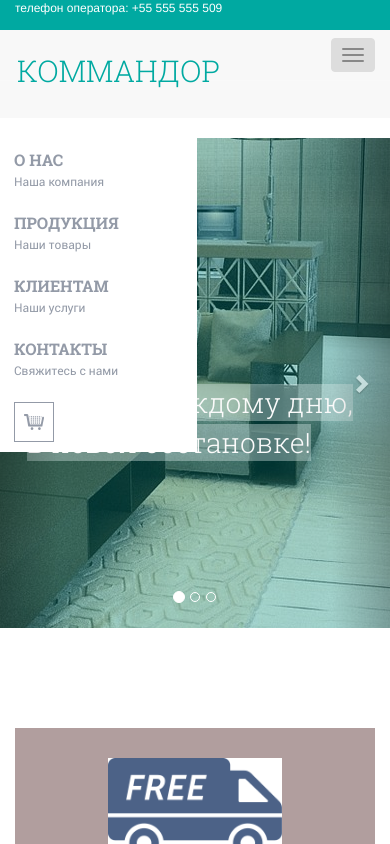
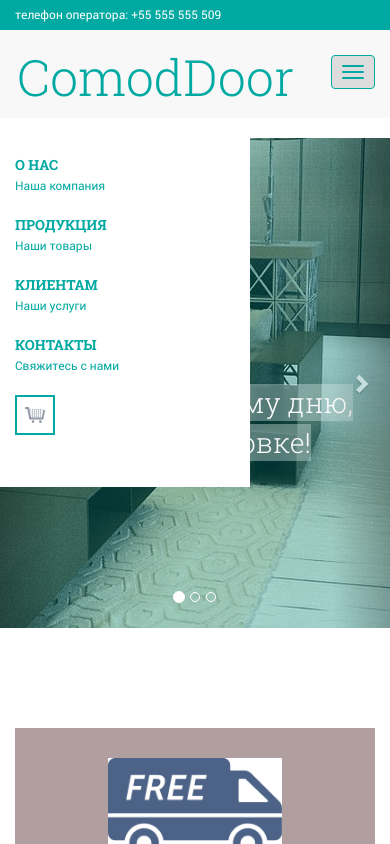
Before and after one commit to pavelnikitin/koman, a website: page index.html in a window 390 px wide. Both pictures are taken after a click on the button "Toggle navigation". Shown: the top 844 px of the page. Drawn offline with nearby package versions, Linux system fonts and the light colour scheme.

Commit message:
Signed-off-by: pavelnikitin <pavel.svetlogorskiy@yandex.ru>

```diff
--- a/index.html
+++ b/index.html
@@ -12,18 +12,19 @@
 </head>
 
 <body>
-    <div class="container-fluid fat">
-        <div class="row">
-            <div class="col-xs-12 fat">
-                <div class="row wrap ">
-                    <div class="col-sm-5 col-xs-12 topheader__support">телефон оператора:&nbsp+55&nbsp555&nbsp555&nbsp509</div>
+    <div class="container-fluid">
+        <!-- Шапка страницы -->
+        <section class="row">
+            <div class="col-xs-12 ">
+                <div class="row topheader">
+                    <div class="col-sm-5 col-xs-12 topheader_support">телефон оператора:&nbsp+55&nbsp555&nbsp555&nbsp509</div>
                 </div>
             </div>
-        </div>
-        <div class="row">
+        </section>
+        <section class="row">
+            <!-- Навбар -->
             <nav class="navbar navbar-default mynavbar">
-                <div class="container">
-                    <!-- Brand and toggle get grouped for better mobile display -->
+                <div class="container-fluid">
                     <div class="navbar-header">
                         <button type="button" class="navbar-toggle collapsed" data-toggle="collapse" data-target="#bs-example-navbar-collapse-1"
                             aria-expanded="false">
@@ -32,30 +33,28 @@
                                 <span class="icon-bar"></span>
                                 <span class="icon-bar"></span>
                             </button>
-                        <a class="navbar-brand mybrand" href="#">КОММАНДОР</a>
+                        <a class="navbar-brand mynavbar_brand" href="#">ComodDoor</a>
                     </div>
-
-                    <!-- Collect the nav links, forms, and other content for toggling -->
                     <div class="collapse navbar-collapse" id="bs-example-navbar-collapse-1">
-                        <ul class="nav navbar-nav">
-                            <li class="active "><a href="#"><span class="bold">О НАС</span><br><span class="light">Наша компания</span></a></li>
+                        <ul class="nav navbar-nav navbar-right">
+                            <li class="active "><a href="#"><span class="font_bold">О Нас</span><br><span class="font_light">Наша компания</span></a></li>
                             <span class="sr-only">(current)</span>
                             </a>
                             </li>
-                            <li><a href="#"><span class="bold">ПРОДУКЦИЯ</span><br><span class="light">Наши товары</span></a></li>
-                            <li><a href="#"><span class="bold">КЛИЕНТАМ</span><br><span class="light">Наши услуги</span></a></li>
-                            <li><a href="#"><span class="bold">КОНТАКТЫ</span><br><span class="light">Свяжитесь с нами</span></a></li>
+                            <li><a href="#"><span class="font_bold">Продукция</span><br><span class="font_light">Наши товары</span></a></li>
+                            <li><a href="#"><span class="font_bold">Клиентам</span><br><span class="font_light">Наши услуги</span></a></li>
+                            <li><a href="#"><span class="font_bold">Контакты</span><br><span class="font_light">Свяжитесь с нами</span></a></li>
                             <li>
                                 <a href="#">
-                                    <div class="basket"></div>
+                                    <div class="mynavbar_basket"></div>
                                 </a>
                             </li>
                         </ul>
                     </div>
                 </div>
             </nav>
-        </div>
-        <div class="row slider">
+        </section>
+        <section class="row slider">
             <!-- Карусель -->
             <div id="myCarousel" class="carousel slide" data-interval="300000" data-ride="carousel">
                 <!-- Индикаторы для карусели -->
@@ -85,7 +84,7 @@
                         <div class="carousel-caption"></div>
                         <img src="img/slide3.jpg" alt="...">
                     </div>
-                    <div class="mask"><span class="slogan">Радуйся каждому дню,</span><br><span class="slogan">в новой обстановке!</span></div>
+                    <div class="item_colormask"><span class="item_slogan">Радуйся каждому дню,</span><br><span class="item_slogan">в новой обстановке!</span></div>
                 </div>
                 <!-- Навигация для карусели -->
                 <!-- Кнопка, осуществляющая переход на предыдущий слайд с помощью атрибута data-slide="prev" -->
@@ -99,7 +98,7 @@
 
             </div>
 
-        </div>
+        </section>
         <div class="row">
             <div class="col-sm-12 col-md-4 servis ">
                 <div class="str"><img class="delivery" src="img/delivery.png" alt="...">
--- a/less/styles.less
+++ b/less/styles.less
@@ -2,9 +2,8 @@
 @import "mymixins.less";
 @import "myvariables.less";
 @import "myfonts.less";
-
+/* Общие стили*/
 a {
-    color: #ffffff;
     text-decoration: none;
     &:hover {
     text-decoration: none;
@@ -12,9 +11,20 @@ a {
     }
 }
 
-.row .wrap {
-    background-color: @colordark;
+
+.font_bold {
+    font-size: 14px;
+    font-family: @fontbold ;
+    text-transform: uppercase;
 }
+
+.font_light {
+    font-size: 12px;
+    font-family: @fontcustom;
+}
+
+
+/* Шапка страницы*/
 .topheader {
     font-family: @fontcustom;
     line-height: 28px;
@@ -22,165 +32,69 @@ a {
     background-color: @colordark;
 }
 
-.topheader__support {
+.topheader_support {
     height: 30px;
     font-size: 14px;
     color: @colorlighter;
     margin-left: 0px;
 }
 
-@media (max-width: 449px) {
-   .topheader__support {
-    font-size: 12px;
-}
+/* Навбар*/
+.navbar-default .navbar-toggle {
+    z-index: 100;
+    border-color: @colordark;
 }
 
-
-.rectangle1 {
-    height: 88px;
-    background-color:gray;
-    padding: 0;
+.navbar-default .navbar-toggle .icon-bar   {
+    background-color: @colordark;
 }
 
 .mynavbar {
     height: 88px;
     border: none;
     border-radius: 0;
+    padding-top: 17px;
 }
 
-.navbar-brand, .mybrand {
-    margin-right: 205px;
+.navbar-brand,.mynavbar_brand {
     padding-left: 17px;
-    font-size: 48px;
-    line-height: 52px;
+    font-size: 50px;
+    line-height: 0.6em;
     font-family: @fontlight;
     color: @colordark !important ;
 }
+
 
 .navbar-default .navbar-collapse {
     border: none;
 }
 
-@media (min-width: 450px) and  (max-width: 767px) {
-    .navbar-brand, .mybrand {
-        margin: 0 auto;
-        padding:10 1px;
-        font-size: 40px;
+.navbar-nav > li > a {
+    color: @colordark !important;
 
+    &:hover,&:active,&:focus {
+        color: @color !important;
     }
 }
 
-@media (max-width: 449px) {
-    .navbar-brand, .mybrand {
-        margin: 0 auto;
-        padding: 10 1px;
-        font-size: 30px;
-        position:absolute;
-
-    }
+li.active > a {
+    background-color: #fff !important;
 }
 
-    @media (min-width: 768px) and (max-width: 990px) {
-        .navbar-brand, .mybrand {
-            margin-right: 35px;
-            padding-left: 15px;
-            padding-right: 5px;
-            font-size: 30px;
-        }
-}
 
-.basket {
+.mynavbar_basket {
     width: 40px;
     height: 40px;
-    border:1px solid @color;
+    border:2px solid @colordark;
     background-image: url(../img/basket.png);
     background-repeat: no-repeat;
     background-position: center;
     &:hover {
-        border:2px solid @colordark;
+        border:2px solid @color;
     }
 }
 
-.bold {
-    font-size: 16px;
-    font-family: @fontbold ;
-}
-
-.light {
-    font-size: 12px;
-    font-family: @fontcustom;
-}
-
-ul>li>a {
-    color: @color !important;
-    background-color: #ffffff !important ;
-
-    &:hover, &:active, &:focus {
-        color: @colordark !important;
-        background-color: #ffffff !important;
-    }
-}
-
-ul>li {
-   padding: 10px 16px;
-}
-
-@media (min-width: 768px) and (max-width: 1400px) {
-
-     .light {
-    font-size: 10px;
-    font-family: @fontcustom;
-}
-    .bold {
-    font-size: 12px;
-    font-family: @fontbold ;
-}
-
-    ul>li> {
-        padding: 10px 5px;
-     }
-
-     .nav>li>a {
-        padding: 10px 5px;
-    }
-}
- @media (max-width: 768px) {
-    .nav > li {
-        position: relative;
-        z-index: 25;
-        display: block;
-        width: 230px;
-        height: 63px;
-        left: -15px;
-    }
-
-    .navbar-nav {
-        margin: 47.5px -17px;
-    }
-
-    .navbar-nav > li > a {
-        padding-top: 12px;
- }
-
- }
-@media (min-width: 991px) and (max-width: 1400px) {
-    ul>li> {
-        padding: 10px 10px;
-     }
-
-     .nav>li>a {
-        padding: 10px 10px;
-    }
-
-    .navbar-brand, .mybrand {
-        margin-right: 100px;
-        padding-left: 15px;
-        padding-right: 5px;
-        font-size: 30px;
-    }
-
-}
-
+/* Карусель*/
 .carousel {
     height: 490px !important;
     overflow: hidden;
@@ -198,7 +112,7 @@ ul>li {
     transform: translate(-50%,-50%);
   }
 
-  .mask {
+  .item_colormask {
     background-color: rgba(0, 169, 161, 0.3);
     min-height: 490px;
     min-width: 2000px;
@@ -207,7 +121,7 @@ ul>li {
 
   }
 
-  .slogan {
+  .item_slogan {
     font-size: 28px;
     font-family: "RobotoSlabLight";
     color: #fbfbfb;
@@ -232,3 +146,37 @@ ul>li {
         height: 200px;
         margin-top: 100px;
     }
+
+    /*Адаптивность */
+
+    @media (max-width: 449px) {
+        .topheader_support {
+         font-size: 12px;
+     }
+     .navbar-brand,.mynavbar_brand {
+        position: absolute;
+     }
+
+     }
+
+     @media (max-width: 767px) {
+        .navbar-default .navbar-collapse {
+            position: relative;
+            z-index: 40;
+            background-color: #fff;
+            width: 250px;
+            height: 350px;
+            top: 40px;
+        }
+    }
+
+    @media (min-width: 768px) and (max-width: 992px) {
+        .navbar-nav > li > a {
+            padding: 10px 10px
+        }
+
+        .navbar-brand,.mynavbar_brand {
+            font-size: 34px;
+            line-height: 0.7em;
+        }
+    }
```
Also changed, not shown: css/bootstrap.css, css/styles.css, css/styles.min.css, 1 other file.
